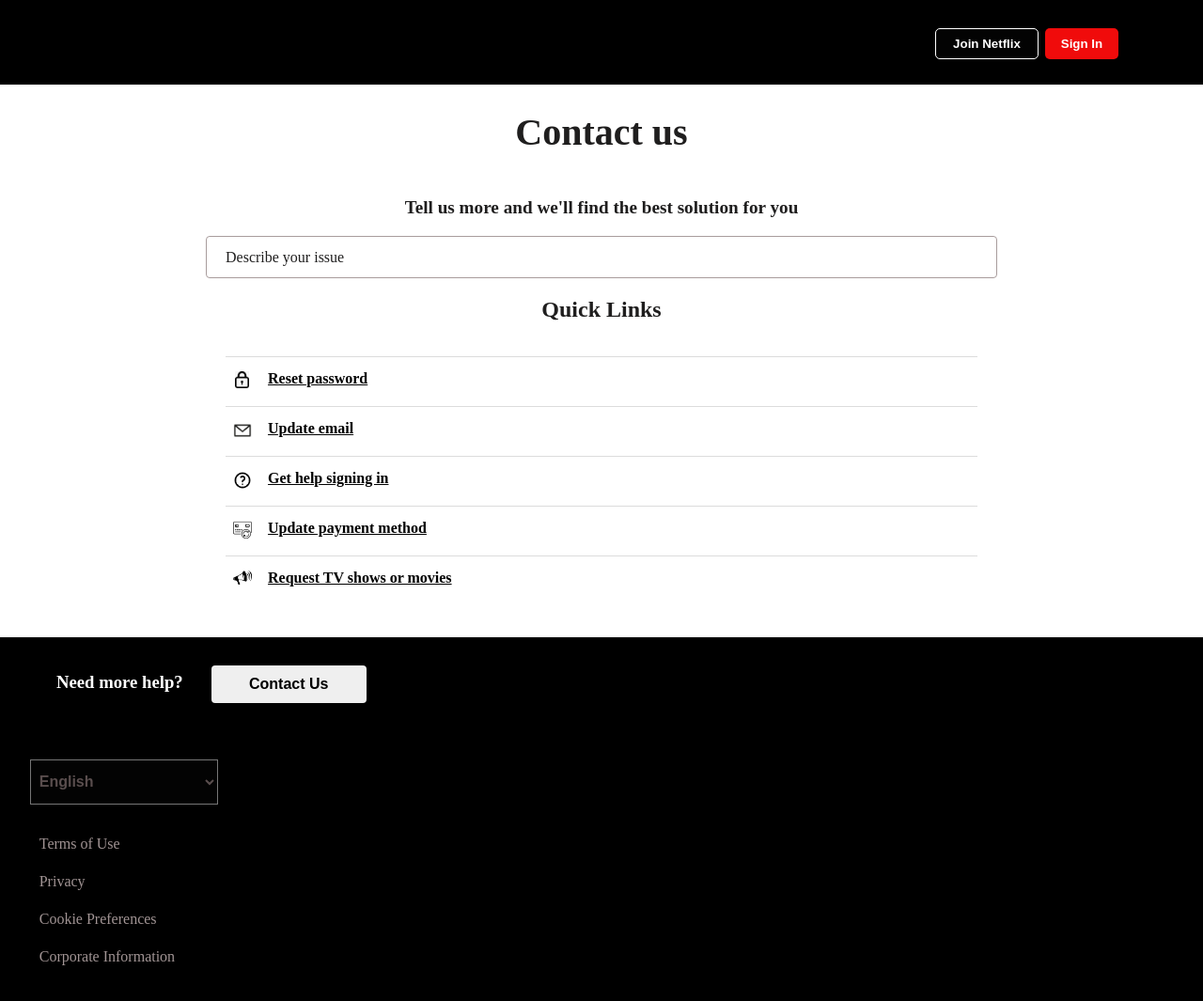
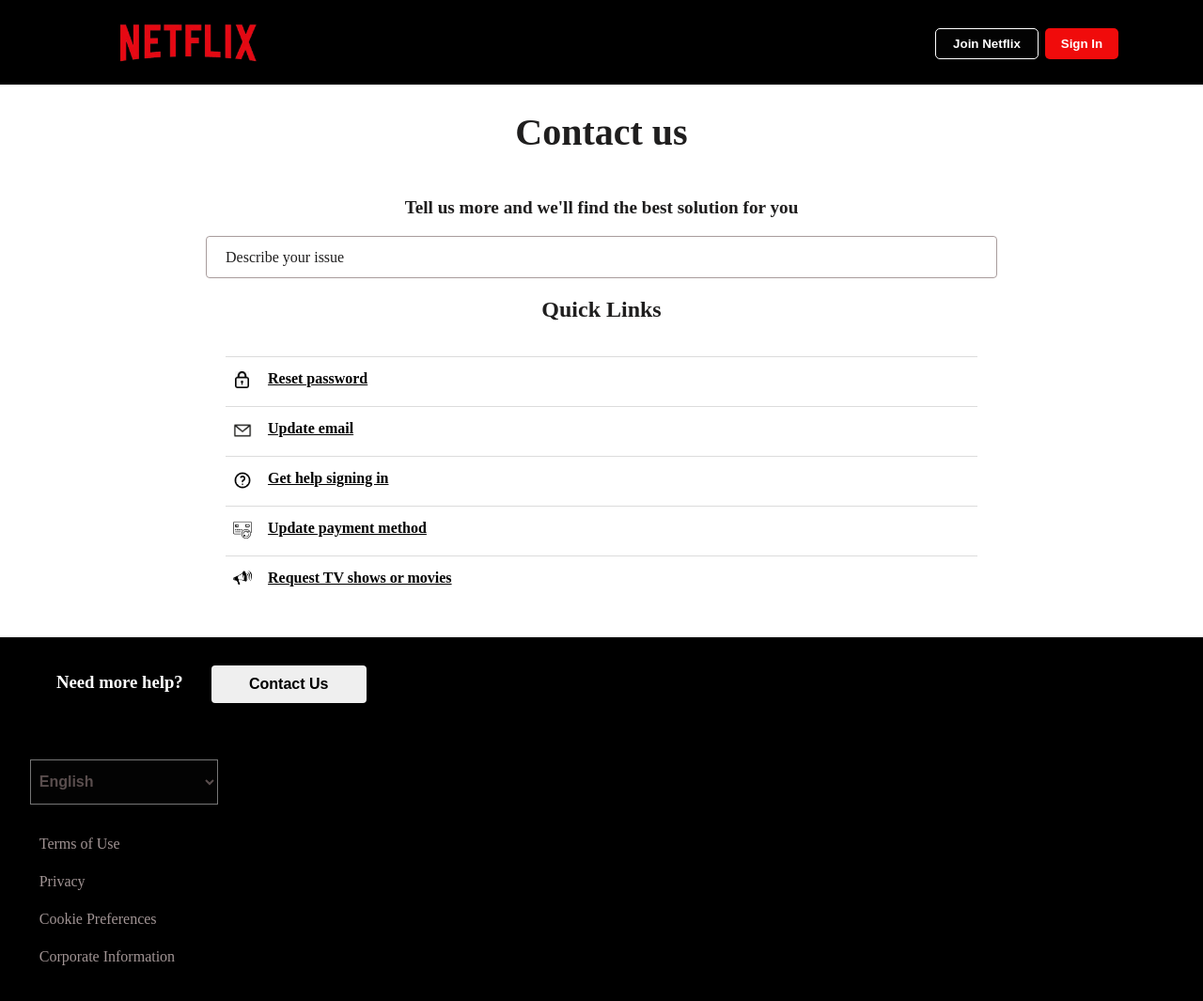
Before and after one commit to mu-YahyaKhan/Netflix_clone, a plain HTML site: page contact.html in a window 1280 px wide. Shown: the whole page at 94% size. Drawn offline with Linux system fonts and the light colour scheme; a web font is replaced by a local one.

Commit message:
Logo Picture Folder Changed

```diff
--- a/contact.html
+++ b/contact.html
@@ -10,7 +10,7 @@
     <div class="two">
         <div class="one">
           <a href="index.html"><img
-              src="../CSS Practice/images/Netflix-Logo-Background-PNG-Image.png"
+              src="images/Netflix-Logo-Background-PNG-Image.png"
               alt="NEtflixLogo"
               class="logo"/></a>
         </div>
```
